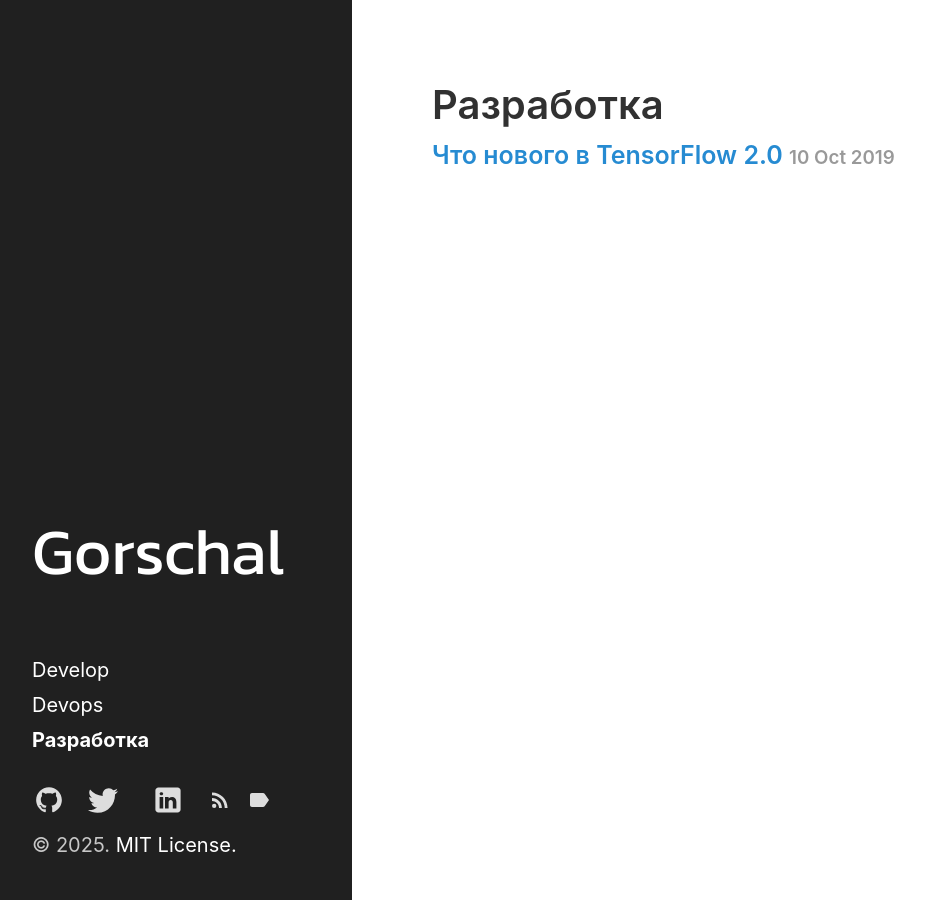
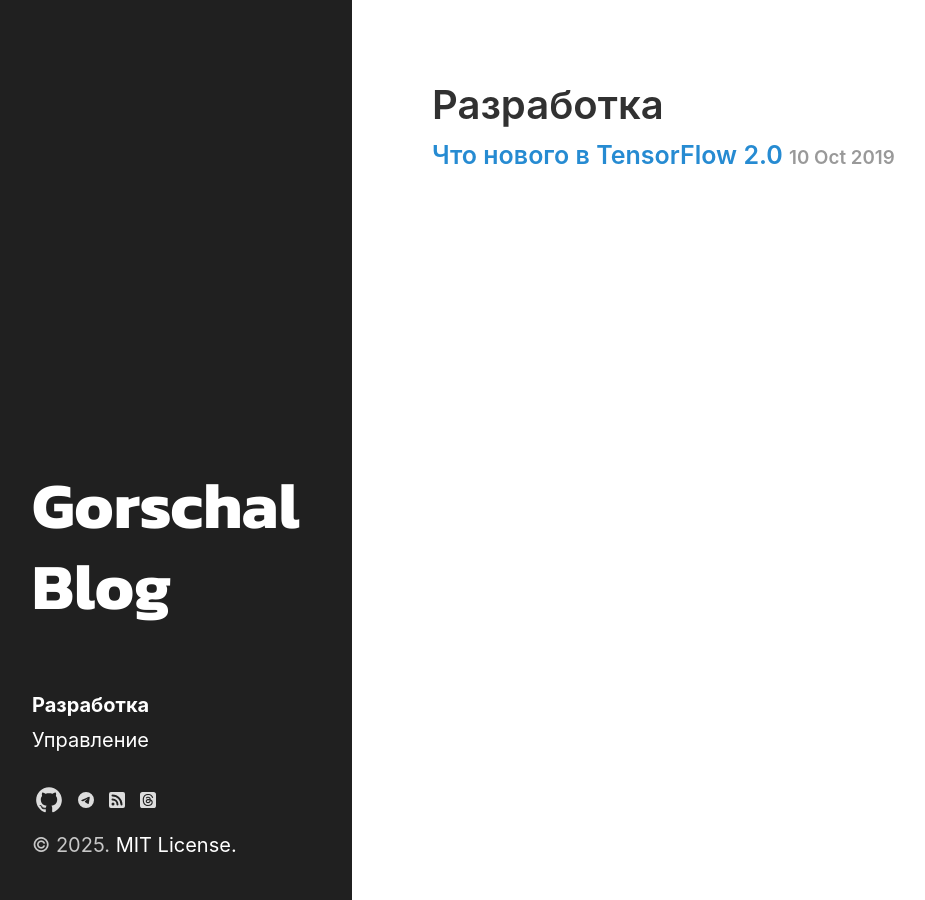
Before and after one commit to neegor/blog.gorschal.github.io, a Jekyll site: the page built from category/development.md, in a window 1280 px wide. Shown: the whole page, without its empty margins (8-933 px from the left). Built offline with Jekyll 4.4.1, drawn with Linux system fonts in a browser that asks for light colours.

Commit message:
Обновлена навигация

```diff
--- a/_config.yml
+++ b/_config.yml
@@ -2,7 +2,7 @@
 markdown:         kramdown
 highlighter:      rouge
 
-title:            Gorschal
+title:            Gorschal Blog
 tagline:          Gorschal Personal Blog
 url:              https://blog.gorschal.com
 baseurl:          /
@@ -12,7 +12,6 @@ author:
   name:           Igor Gorschal
   email:          gorschal@gmail.com
   github:         neegor
-  twitter:        gorschal
 
 paginate:         5
 
--- a/_includes/sidebar-icon-links.html
+++ b/_includes/sidebar-icon-links.html
@@ -5,16 +5,10 @@
     {% include svg/github.svg %}
   </a>
 
-  <a id="twitter-link"
-     class="icon" title="Twitter" aria-label="Twitter"
-     href="https://twitter.com/gorschal">
-    {% include svg/twitter.svg %}
-  </a>
-
-  <a id="linkedin-link"
-     class="icon" title="Linkedin" aria-label="Linkedin"
-     href="https://www.linkedin.com/in/igorschal/">
-    {% include svg/linkedin.svg %}
+  <a id="telegram-link"
+     class="icon" title="Telegram" aria-label="T"
+     href="https://t.me/gorschal">
+    {% include svg/telegram.svg %}
   </a>
 
   <a id="subscribe-link"
--- a/_sass/hydeout/_layout.scss
+++ b/_sass/hydeout/_layout.scss
@@ -37,7 +37,7 @@ body {
 
   .site-title {
     font-family: "Kanit", serif;
-    font-weight: normal;
+    font-weight: 700;
     font-size: $large-font-size;
     margin-top: 0;
     margin-bottom: 3rem;
--- a/category/develop.md
+++ /dev/null
@@ -1,4 +0,0 @@
----
-layout: category
-title: Develop
----
--- a/category/devops.md
+++ /dev/null
@@ -1,4 +0,0 @@
----
-layout: category
-title: Devops
----
--- /dev/null
+++ b/category/management.md
@@ -0,0 +1,4 @@
+---
+layout: category
+title: Управление
+---
```
Also changed, not shown: _includes/svg/feed.svg, _includes/svg/tags.svg, _includes/svg/telegram.svg (added), _includes/svg/twitter.svg (deleted), category/development.md (renamed from category/mashinelearning.md).
